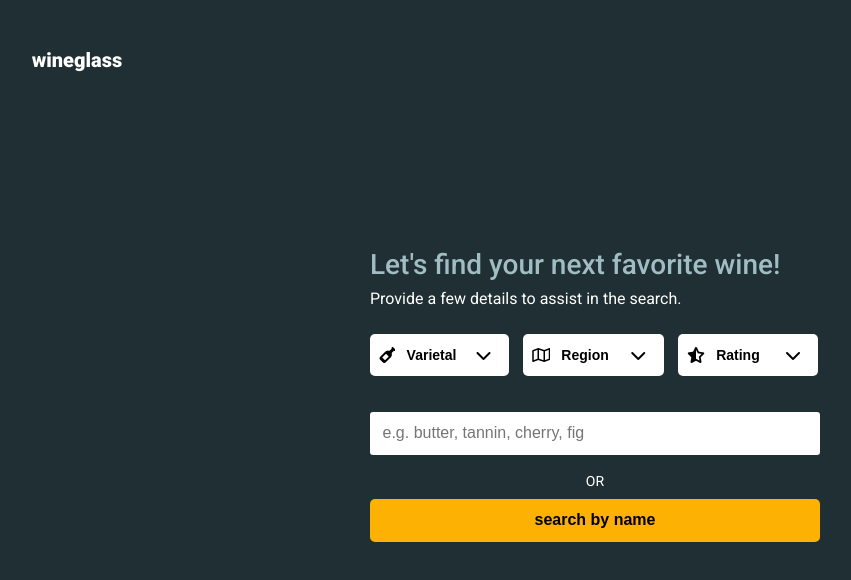
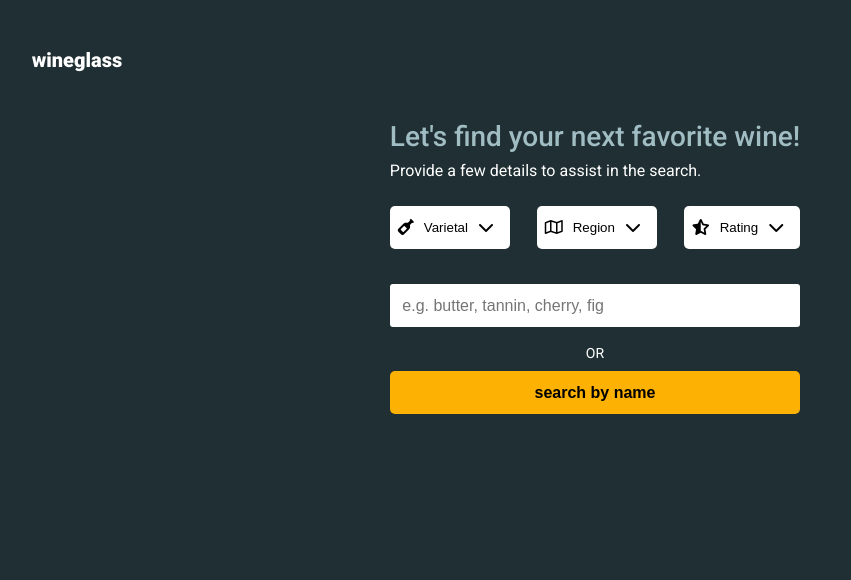
Before and after one commit to 0gzs/winesearch, a React (Create React App) app: page / in a window 1280 px wide. Shown: the top 580 px of the page, without its empty margins (45-896 px from the left). Built offline with nearby package versions, Linux system fonts and the light colour scheme.

Commit message:
[change] form dropdown state mngmt and form positioning

```diff
--- a/src/components/dropdown.jsx
+++ b/src/components/dropdown.jsx
@@ -10,7 +10,6 @@ const Dropdown = ({ onChange, title, icon }) => {
 
   const [opened, setOpened] = useState(false)
   const [selected, setSelected] = useState(null)
-  const [hide, setHide] = useState(() => window.innerWidth < 500)
 
   const toggle = () => setOpened(!opened)
 
@@ -27,19 +26,6 @@ const Dropdown = ({ onChange, title, icon }) => {
   }
 
   useEffect(() => {
-    const handleResize = () => {
-      if (document.getElementsByClassName('dropdown')[0].parentElement.parentElement.offsetWidth < 450) setHide(true)
-      else setHide(false)
-    }
-
-    window.addEventListener('resize', handleResize)
-
-    return () => {
-      window.removeEventListener('resize', handleResize)
-    }
-  }, [])
-
-  useEffect(() => {
     const handleClickOutside = event => {
       if (element.current && !element.current.contains(event.target)) {
         setOpened(false)
@@ -54,13 +40,11 @@ const Dropdown = ({ onChange, title, icon }) => {
   }, [element])
 
   return (
-    <div className="dropdown" onClick={toggle} ref={element}>
+    <button className="dropdown" onClick={toggle} ref={element}>
       <i className={icon + " icon-left"}></i>
-      {!hide && (
-        <button className='button' type="button">
-          {selected || title}
-        </button>
-      )}
+
+      {selected || title}
+
       {opened && !selected ? (
         <i className="fa-solid fa-chevron-up icon-right"></i>
       ) : !selected ? (
@@ -69,6 +53,7 @@ const Dropdown = ({ onChange, title, icon }) => {
         <i className='fa-solid fa-xmark icon-right exit' onClick={reset}></i>
       )
       }
+
       {opened && (
         <div className="items-container" onMouseLeave={() => {
           if (opened) setOpened(false)
@@ -86,7 +71,7 @@ const Dropdown = ({ onChange, title, icon }) => {
           </div>
         </div>
       )}
-    </div>
+    </button>
   )
 }
 
--- a/src/components/dropdown.scss
+++ b/src/components/dropdown.scss
@@ -1,6 +1,7 @@
 .dropdown {
   position: relative;
-  display: inline-block;
+  display: flex;
+  gap: 1rem;
   width: 100%;
   color: #000;
   background-color: #fff;
@@ -8,17 +9,8 @@
   display: flex;
   align-items: center;
   justify-content: center;
-  padding: .1em 0.1em;
-
-  button {
-    display: inline-flex;
-    font-size: 1.4rem;
-    background-color: #fff;
-    width: 8rem;
-    text-overflow: ellipsis;
-    overflow: hidden;
-    white-space: nowrap;
-  }
+  padding: 1em 0;
+  border: none;
 
   .exit {
     font-weight: bold;
@@ -79,10 +71,3 @@
     }
   }
 }
-
-@media (max-width: 500px) {
-  .dropdown {
-    padding: .8em 0.1rem;
-    gap: 0.5em;
-  }
-}
--- a/src/components/form.scss
+++ b/src/components/form.scss
@@ -2,10 +2,9 @@
   display: flex;
   flex-direction: column;
   justify-content: center;
-  width: 100%;
-  min-height: 55rem;
-  min-width: 32rem;
-  max-width: 45rem !important;
+  margin: 0 auto;
+  width: fit-content;
+  height: fit-content;
 }
 
 .search-type-wrapper {
@@ -52,6 +51,7 @@ input[type="text"]:focus {
 
 .search-buttons-wrapper {
   display: flex;
+  justify-content: space-between;
   gap: 1em;
   height: fit-content;
   margin: 0 auto;
```
